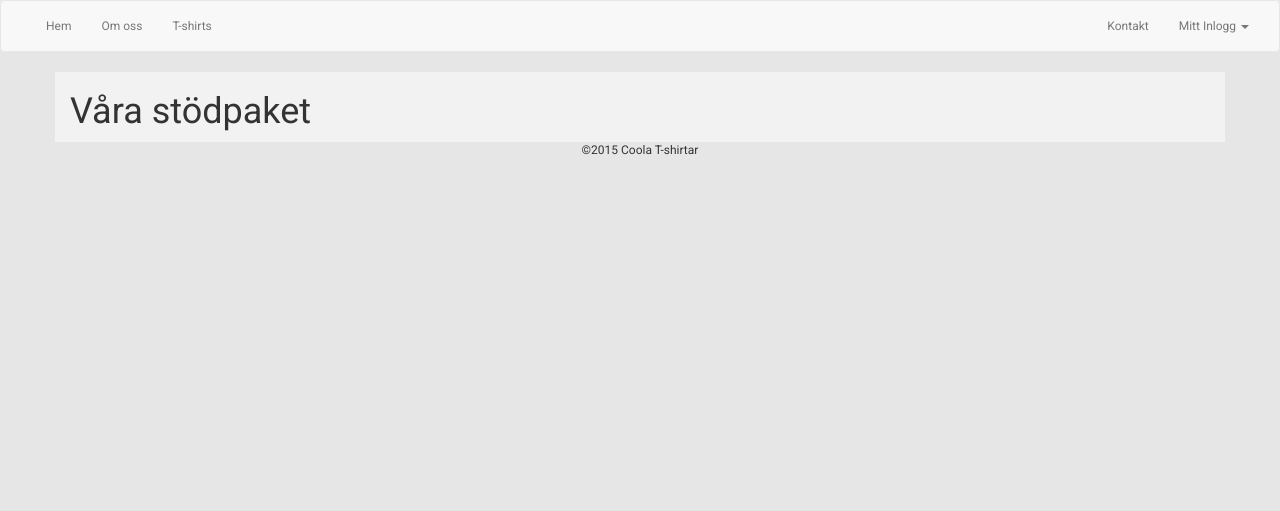
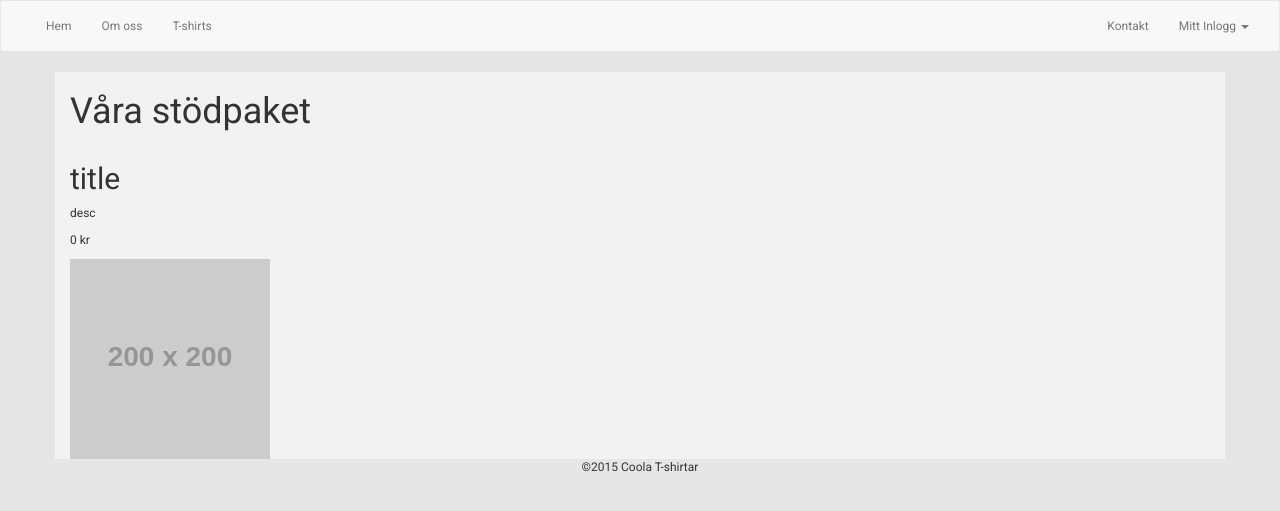
Before and after one commit to dlhagstroem/webbprojekt, a PHP site: page /shirts.php in a window 1280 px wide. Shown: the top 511 px of the page. Run offline with PHP 8.4, Linux system fonts and the light colour scheme; grey boxes labelled with a size stand in for pictures from a placeholder-image service; data that the repository does not hold is empty; some libraries are stand-ins or nearby versions.

Commit message:
shirt.php
förbereder inför test med thumbnail funktion

```diff
--- a/shirts.php
+++ b/shirts.php
@@ -37,14 +37,14 @@ if($res->num_rows > 0)
 		<p>0 kr</p>
 		<img class='img-responsive' src="http://placehold.it/200x200">
 	</div> <!-- col end -->
-	<div class="col-md-4">
+
+	<?php } ?>
+<?php } ?><div class="col-md-4">
 		<h2>title</h2>
 		<p>desc</p>
 		<p>0 kr</p>
 		<img class='img-responsive' src="http://placehold.it/200x200">
 	</div> <!-- col end -->
-	<?php } ?>
-<?php } ?>
 	</div> <!-- row end -->
 </div> <!-- container end -->
 
```
